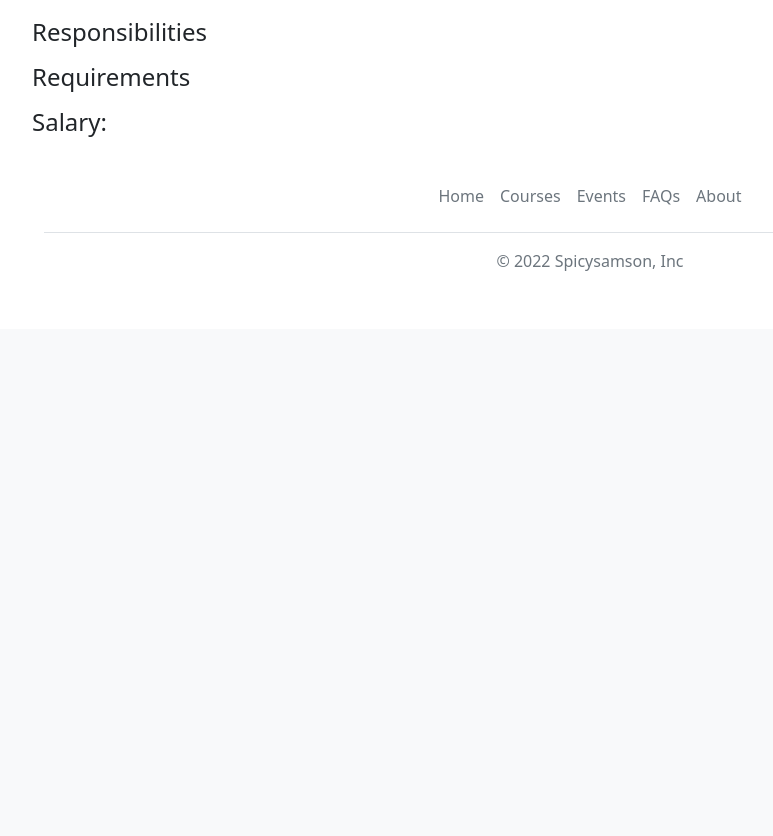
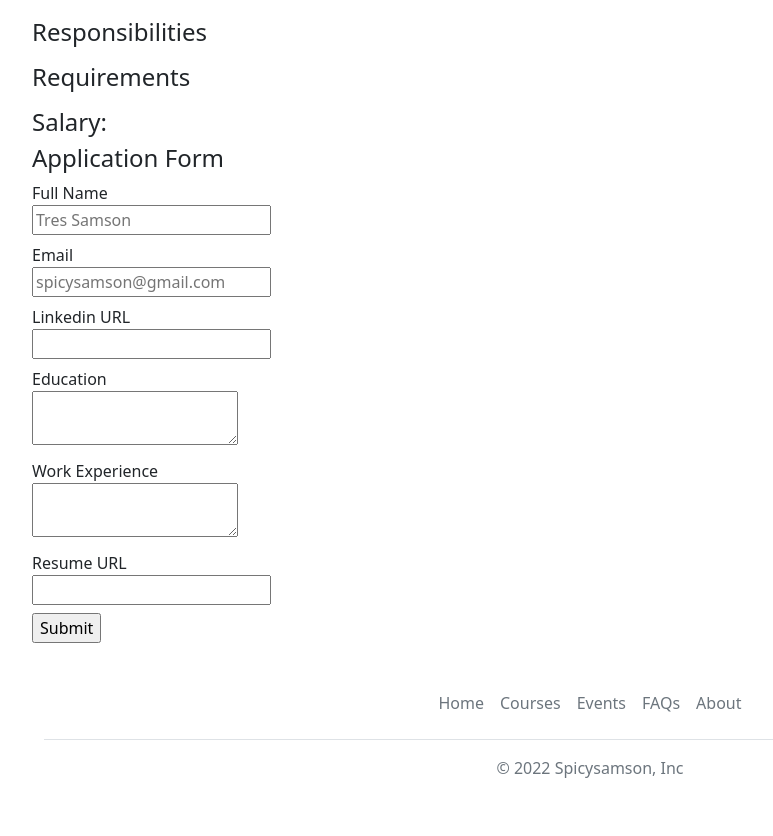
Before and after one commit to SPICYSAMSON/day-64--FREECODE-CAMP-FLASK-, a Flask app: template templates/jobpage.html in a window 1280 px wide. Shown: the part 540-1376 px from the top of the page, without its empty margins (50-823 px from the left). Before the commit the page ends 811 px from the top, so only its background shows below. Run offline with Flask 3, Linux system fonts and the light colour scheme; the template is opened without the code that fills it, so the values that code supplies are empty.

Commit message:
(3:49:33 - 4:25:18)

```diff
--- a/app.py
+++ b/app.py
@@ -1,5 +1,5 @@
-from flask import Flask, render_template, jsonify
-from db import load_jobs_from_db, load_specificjob_from_db
+from flask import Flask, render_template, jsonify, request
+from db import load_jobs_from_db, load_specificjob_from_db, add_application_to_db
 
 
 app = Flask(__name__)
@@ -25,5 +25,16 @@ def show_job(id):
     return render_template('jobpage.html',
                            specific_job=specific_job)
 
+@app.route('/job/<id>/apply', methods = ['post'])
+def apply_to_job(id):
+    data = request.form
+    job = load_specificjob_from_db(id)   #$ahhhh okay db call to get the current job (kung sain siya nag apply)
+    #store in db
+    #send an email
+    #display an acknowledgement
+    add_application_to_db(id,data)
+    return render_template("application_submitted.html",
+                           application_data = data, specific_job = job)
+
 if __name__== '__main__':
     app.run(host='0.0.0.0', debug=True)
--- a/templates/jobpage.html
+++ b/templates/jobpage.html
@@ -30,7 +30,47 @@
             </ol>
 
             <h4>Salary: {{specific_job.salary}} {{specific_job.currency}}</h4>
+
+
+            <h4>Application Form</h4>
+                <form action="/job/{{specific_job['id']}}/apply" method="post">
+                    <div class="mb-2">
+                        <label>Full Name</label><br>
+                        <input type="text" name="full_name" placeholder="Tres Samson">
+                    </div>
+
+                    <div class="mb-2">
+                        <label>Email</label><br>
+                        <input type="text" name="email" placeholder="spicysamson@gmail.com">
+                    </div>
+
+                    <div class="mb-2">
+                        <label>Linkedin URL</label><br>
+                        <input type="text" name="linkedin_email">
+                    </div>
+
+                    <div class="mb-2">
+                        <label>Education</label><br>
+                        <textarea name="education"></textarea>
+                    </div>
+
+                    <div class="mb-2">
+                        <label>Work Experience</label><br>
+                        <textarea name="work_exp"></textarea>
+                    </div>
+
+                    <div class="mb-2">
+                        <label>Resume URL</label><br>
+                        <input type="text" name="resume_url">
+                    </div>
+
+                    <input type="submit">
+
+                </form>
+
+
             {% include "footer.html" %}
+
     </div>
     </body>
 
```
Also changed, not shown: db.py (+33 -7 lines), templates/application_submitted.html (added, +37 -0 lines).
